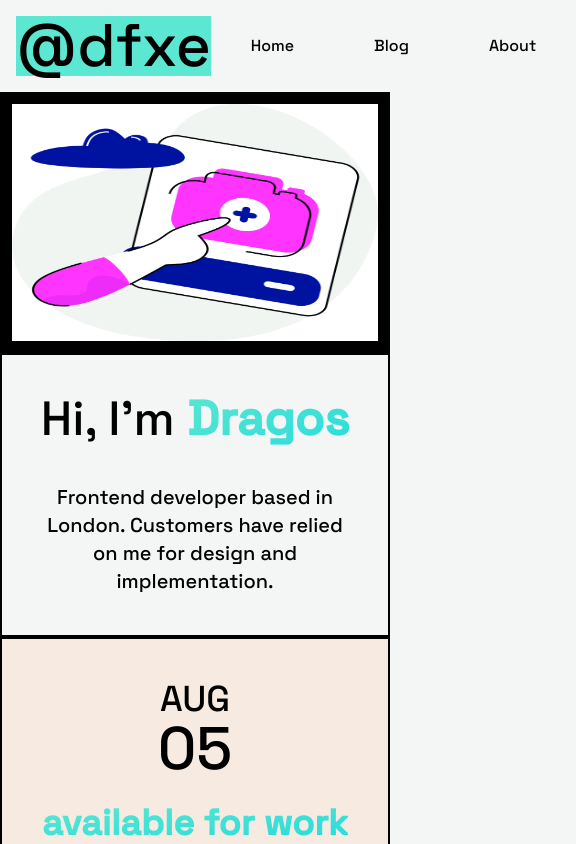
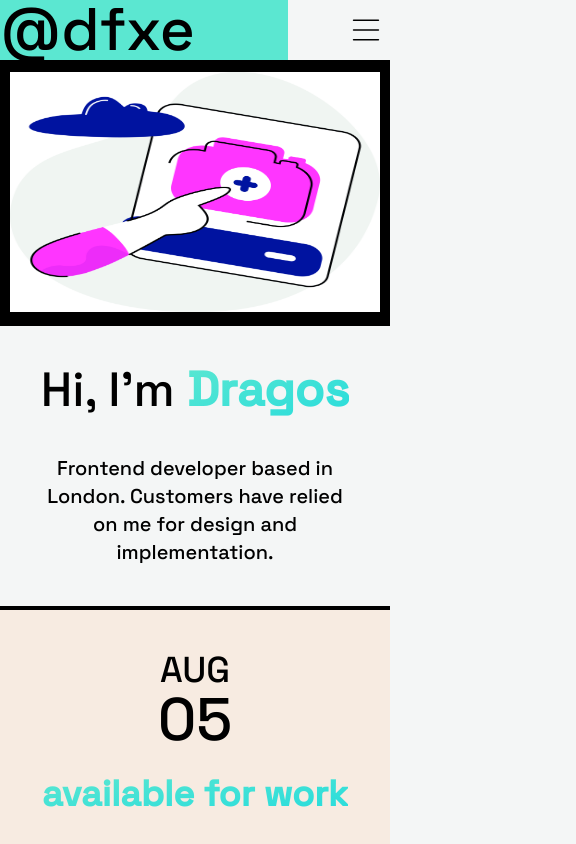
Before and after one commit to dfxe/my-site-updated, a Next.js app in the folder portfolio/: page / in a window 390 px wide. Shown: the top 844 px of the page, 576 px wide, since content can reach past the window. Built offline with nearby package versions, Linux system fonts and the light colour scheme.

Commit message:
Add mobile navbar

```diff
--- a/portfolio/components/BackToTopButton/BackToTop.tsx
+++ b/portfolio/components/BackToTopButton/BackToTop.tsx
@@ -1,12 +1,15 @@
 import { useEffect, useState } from "react";
 
-const BackToTop = () => {
+const BackToTop = ({ yLimit, mobileSizeMax }) => {
   const [showButton, setShowButton] = useState(false);
 
   useEffect(() => {
     if (typeof window != "undefined")
       window.addEventListener("scroll", () => {
-        if (window.pageYOffset > 300 && window.screen.width < 1024) {
+        if (
+          window.pageYOffset > yLimit &&
+          window.screen.width < mobileSizeMax
+        ) {
           setShowButton(true);
         } else {
           setShowButton(false);
@@ -27,7 +30,7 @@ const BackToTop = () => {
       {showButton && (
         <button
           onClick={scrollToTop}
-          className="w-24 h-24 bottom-24 right-0 fixed z-[1000] bg-peach"
+          className="w-24 h-24 bottom-24 right-0 fixed z-[1000] bg-[#ccc] opacity-50"
           aria-label="scroll-to-top-button"
         >
           &#8593;
--- a/portfolio/components/CardPrototypes/Card.tsx
+++ b/portfolio/components/CardPrototypes/Card.tsx
@@ -7,7 +7,8 @@ const Card = ({ children, borderStyle = "" }: Props) => {
     <div
       className={`${borderStyle}
       flex-auto
-      border-2
+      border-r-0 border-l-0 border-t-2 border-b-2
+      xl:border-r-2 xl:border-l-2 xl:border-b-2 xl:border-t-2
       xl:p-16 p-10 flex flex-col justify-center items-center
       hover:drop-shadow-lg transition duration-150 ease-in-out `}
     >
--- a/portfolio/components/CardPrototypes/NoPaddingCard.tsx
+++ b/portfolio/components/CardPrototypes/NoPaddingCard.tsx
@@ -7,7 +7,8 @@ const Card = ({ children, borderStyle = "" }: Props) => {
     <div
       className={`${borderStyle}
       flex-auto
-      border-2
+      border-r-0 border-l-0 border-t-2 border-b-2
+      xl:border-r-2 xl:border-l-2 xl:border-b-2 xl:border-t-2
       flex flex-col justify-center items-center
       hover:drop-shadow-lg transition duration-150 ease-in-out `}
     >
--- a/portfolio/components/Navbar/Navbar.tsx
+++ b/portfolio/components/Navbar/Navbar.tsx
@@ -1,7 +1,49 @@
 import Link from "next/link";
+import { useEffect, useState } from "react";
 
 const Navbar = () => {
+  const [showHamburgerMenu, setShowHamburgerMenu] = useState(false);
+  const [showMobileNavMenu, setShowMobileNavMenu] = useState(false);
+
+  useEffect(() => {
+    if (typeof window != "undefined")
+      setShowHamburgerMenu(window.screen.width < 1024);
+  }, []);
+
   return (
+    <div>
+      {showHamburgerMenu && (
+        <>
+          <div className="flex row justify-between">
+            <div className=" bg-pink w-72 text-6xl">
+              <Link href="/">@dfxe</Link>
+            </div>
+            <button onClick={() => setShowMobileNavMenu(!showMobileNavMenu)}>
+              <svg
+                data-name="Layer 3"
+                xmlns="http://www.w3.org/2000/svg"
+                viewBox="0 0 128 128"
+                width="3rem"
+                height="3rem"
+              >
+                <path d="M97.092 36.078H30.908a2.111 2.111 0 0 0 0 4.222h66.184a2.111 2.111 0 0 0 0-4.222zm0 25.811H30.908a2.111 2.111 0 0 0 0 4.222h66.184a2.111 2.111 0 0 0 0-4.222zm0 25.811H30.908a2.111 2.111 0 0 0 0 4.222h66.184a2.111 2.111 0 0 0 0-4.222z" />
+              </svg>
+            </button>
+          </div>
+
+          {showMobileNavMenu && (
+            <div className="flex flex-col children:px-10 children:py-2 children:border-b-1 children:border-t-2 children:bg-card-primary">
+              <Link href="/">Home</Link>
+
+              <Link href="/blog">Blog</Link>
+
+              <Link href="/about">About</Link>
+            </div>
+          )}
+        </>
+      )}
+
+      {!showHamburgerMenu && (
         <div className="flex flex-row justify-between items-center text-base mx-4 my-4">
           <div className="flex row bg-pink w-72 text-6xl">
             <Link href="/">@dfxe</Link>
@@ -13,6 +55,8 @@ const Navbar = () => {
             <Link href="/about">About</Link>
           </div>
         </div>
+      )}
+    </div>
   );
 };
 
--- a/portfolio/components/Portfolio.tsx
+++ b/portfolio/components/Portfolio.tsx
@@ -44,7 +44,7 @@ const Portfolio = () => {
   }, 1000);
   return (
     <div>
-      <BackToTop />
+      <BackToTop yLimit={300} mobileSizeMax={1024} />
       <Navbar />
       <div className="flex flex-col lg:flex-row">
         <PhotoCard borderStyle={""} />
```
Lines whose indentation alone changed are shown as unchanged.
